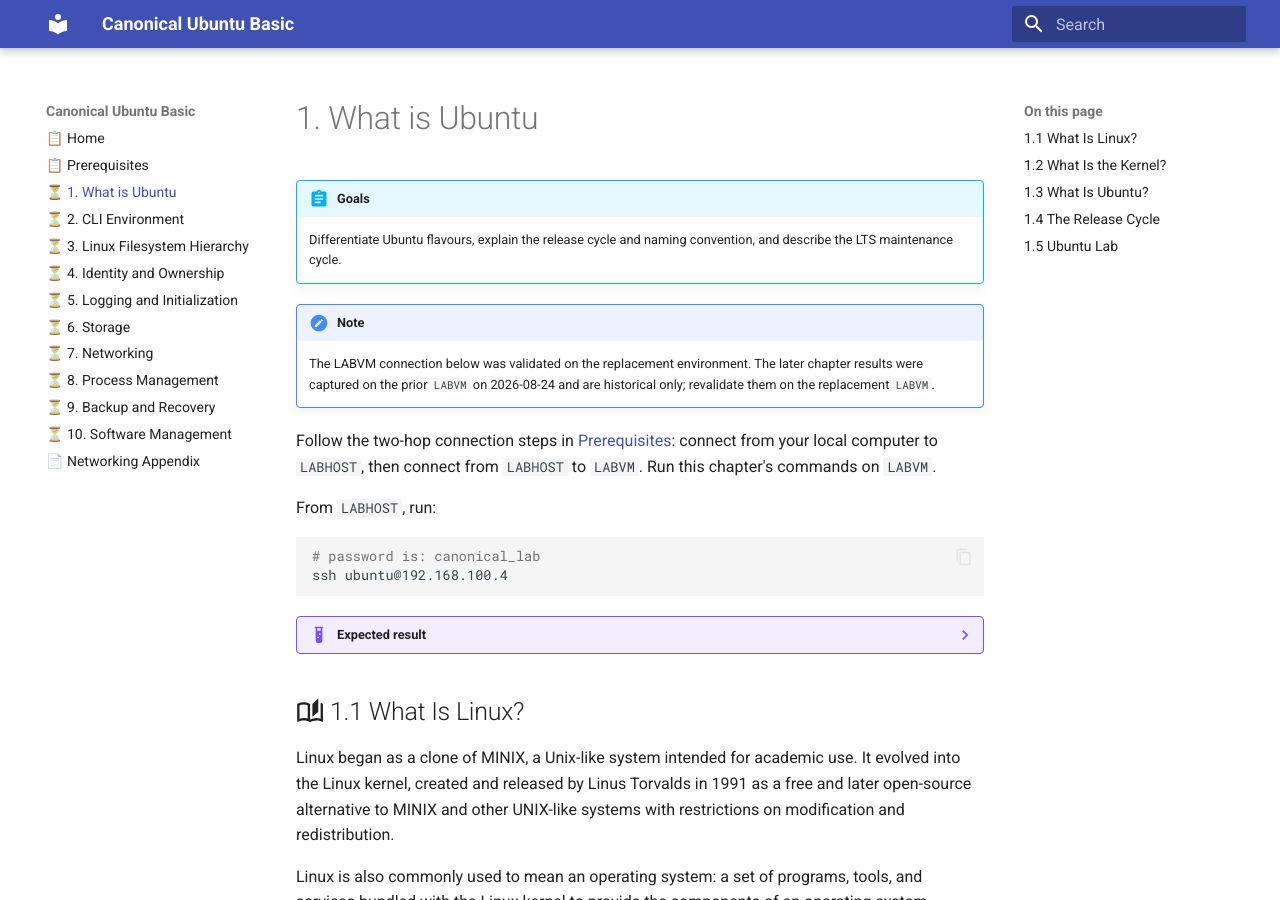
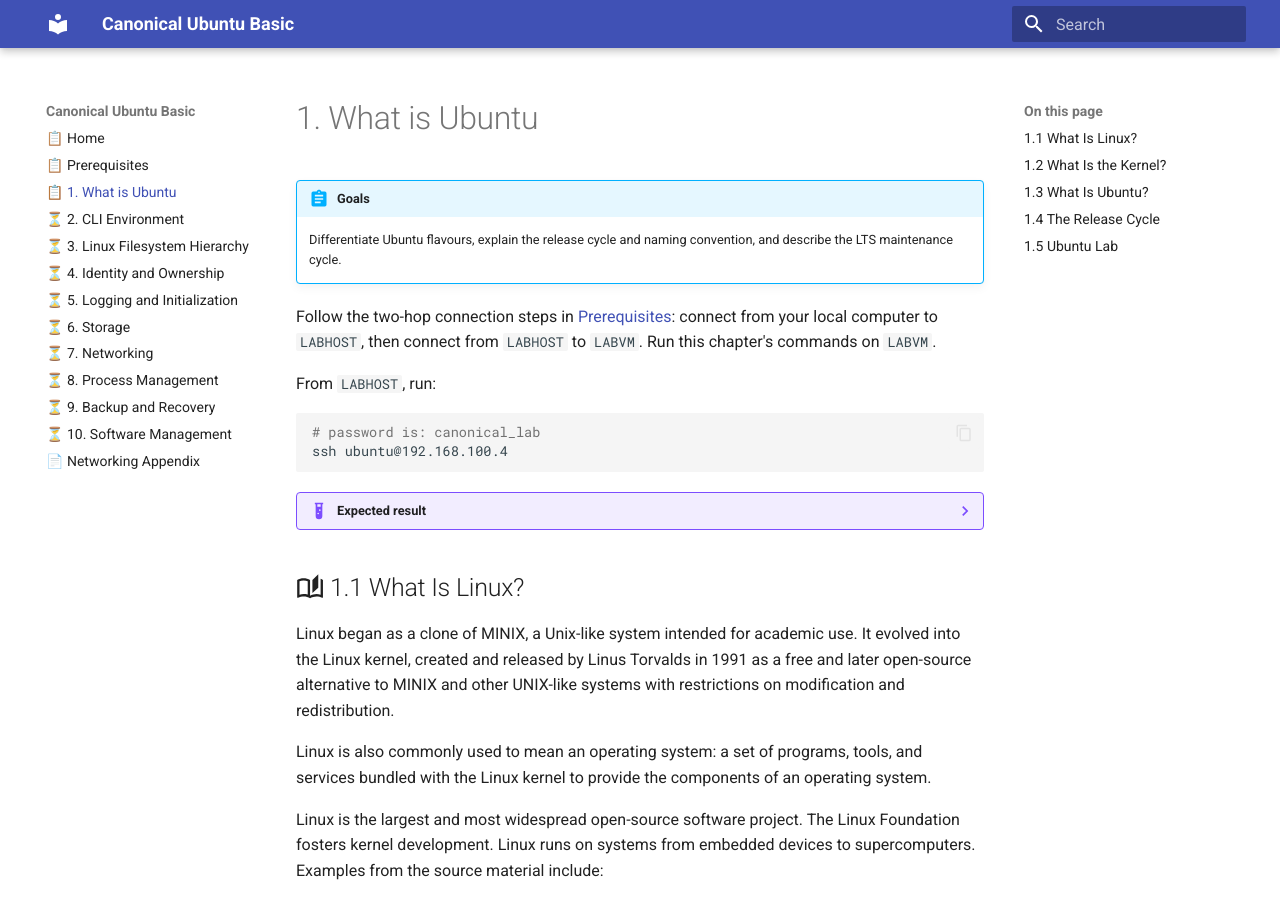
Before and after one commit to radumoisan/canonical-ubuntu-basic, an MkDocs documentation site: the page built from docs/what-is-ubuntu.md, in a window 1280 px wide and 900 px high. Built offline with MkDocs 1.6.1 and Material for MkDocs 9.7.7, drawn with Linux system fonts in a browser that asks for light colours; some of the changed text lies outside the part shown.

Commit message:
Validate Chapter 1 on replacement lab

````diff
--- a/docs/what-is-ubuntu.md
+++ b/docs/what-is-ubuntu.md
@@ -2,9 +2,6 @@
 
 !!! abstract "Goals"
     Differentiate Ubuntu flavours, explain the release cycle and naming convention, and describe the LTS maintenance cycle.
-
-!!! note
-    The LABVM connection below was validated on the replacement environment. The later chapter results were captured on the prior `LABVM` on 2026-08-24 and are historical only; revalidate them on the replacement `LABVM`.
 
 Follow the two-hop connection steps in [Prerequisites](prerequisites.md): connect from your local computer to `LABHOST`, then connect from `LABHOST` to `LABVM`. Run this chapter's commands on `LABVM`.
 
@@ -86,6 +83,7 @@
 ```
 
 ??? example "Expected result"
+    ```shell
     PRETTY_NAME="Ubuntu 24.04.2 LTS"
     NAME="Ubuntu"
     VERSION_ID="24.04"
@@ -99,6 +97,7 @@
     PRIVACY_POLICY_URL="https://www.ubuntu.com/legal/terms-and-policies/privacy-policy"
     UBUNTU_CODENAME=noble
     LOGO=ubuntu-logo
+    ```
 
 Another way to check the Ubuntu distribution version is:
 
@@ -108,10 +107,12 @@
 ```
 
 ??? example "Expected result"
+    ```shell
     DISTRIB_ID=Ubuntu
     DISTRIB_RELEASE=24.04
     DISTRIB_CODENAME=noble
     DISTRIB_DESCRIPTION="Ubuntu 24.04.2 LTS"
+    ```
 
 2. Check the kernel version.
 
@@ -121,9 +122,11 @@
 ```
 
 ??? example "Expected result"
+    ```shell
     Linux ubuntu 6.8.0-53-generic #55-Ubuntu SMP PREEMPT_DYNAMIC Fri Jan 17 15:37:52 UTC 2025 x86_64 x86_64 x86_64 GNU/Linux
+    ```
 
-    The kernel version, build timestamp, and system architecture can differ between lab images.
+The kernel version, build timestamp, and system architecture can differ between lab images.
 
 Another way to check the kernel version is:
 
@@ -133,8 +136,10 @@
 ```
 
 ??? example "Expected result"
+    ```shell
     Ubuntu 6.8.0-53.55-generic 6.8.12
+    ```
 
-    The package and upstream kernel versions can differ between lab images.
+The package and upstream kernel versions can differ between lab images.
 
 > End of the lab. Do not continue with the next topic.
--- a/mkdocs.yml
+++ b/mkdocs.yml
@@ -11,7 +11,7 @@
 nav:
   - "📋 Home": index.md
   - "📋 Prerequisites": prerequisites.md
-  - "⏳ 1. What is Ubuntu": what-is-ubuntu.md
+  - "📋 1. What is Ubuntu": what-is-ubuntu.md
   - "⏳ 2. CLI Environment": cli-environment.md
   - "⏳ 3. Linux Filesystem Hierarchy": linux-filesystem-hierarchy.md
   - "⏳ 4. Identity and Ownership": identity-and-ownership.md
````
Also changed, not shown: AGENTS.md (+4 -4 lines), commands.md (+2 -0 lines), migration.md (+13 -8 lines).
